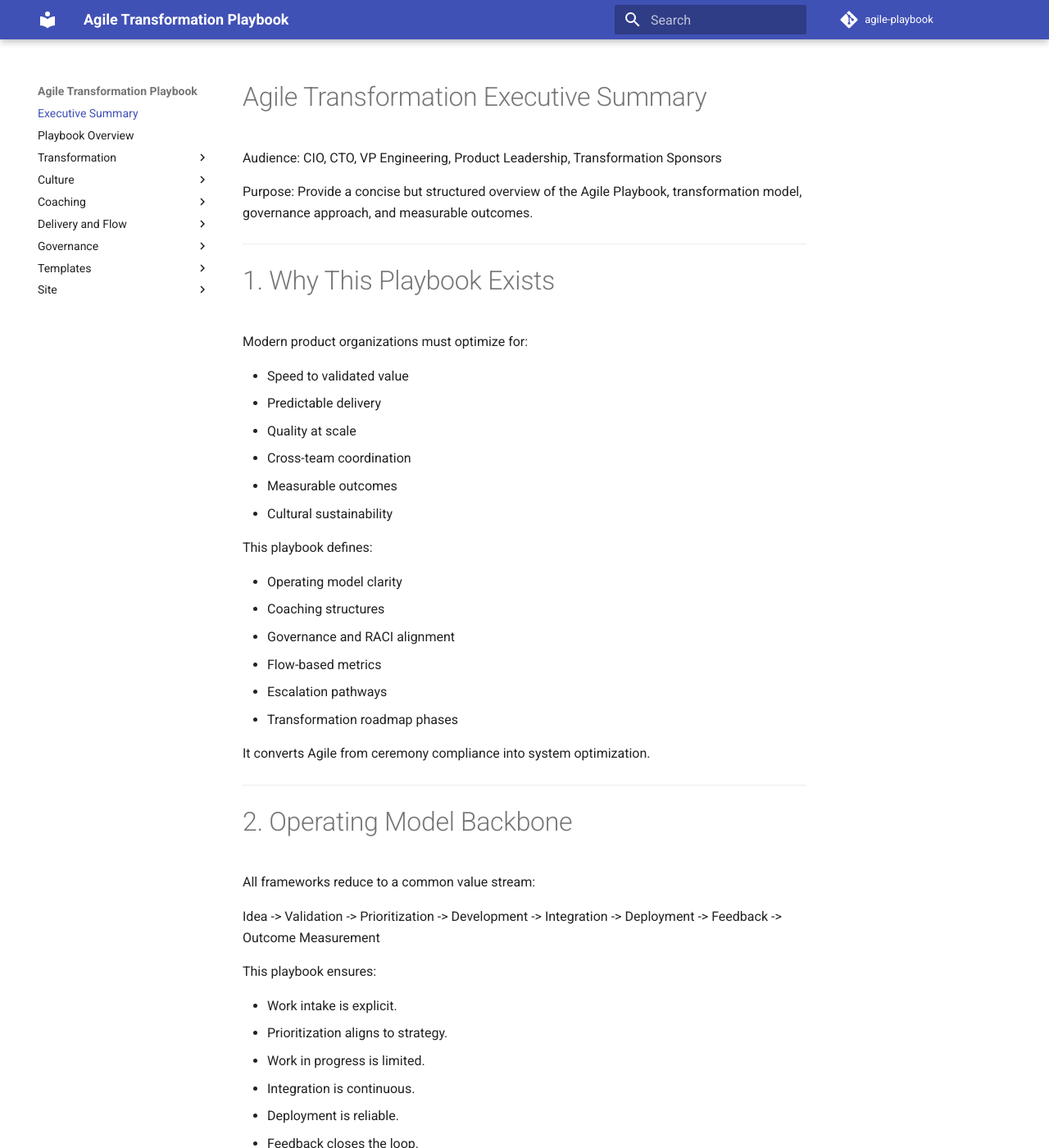
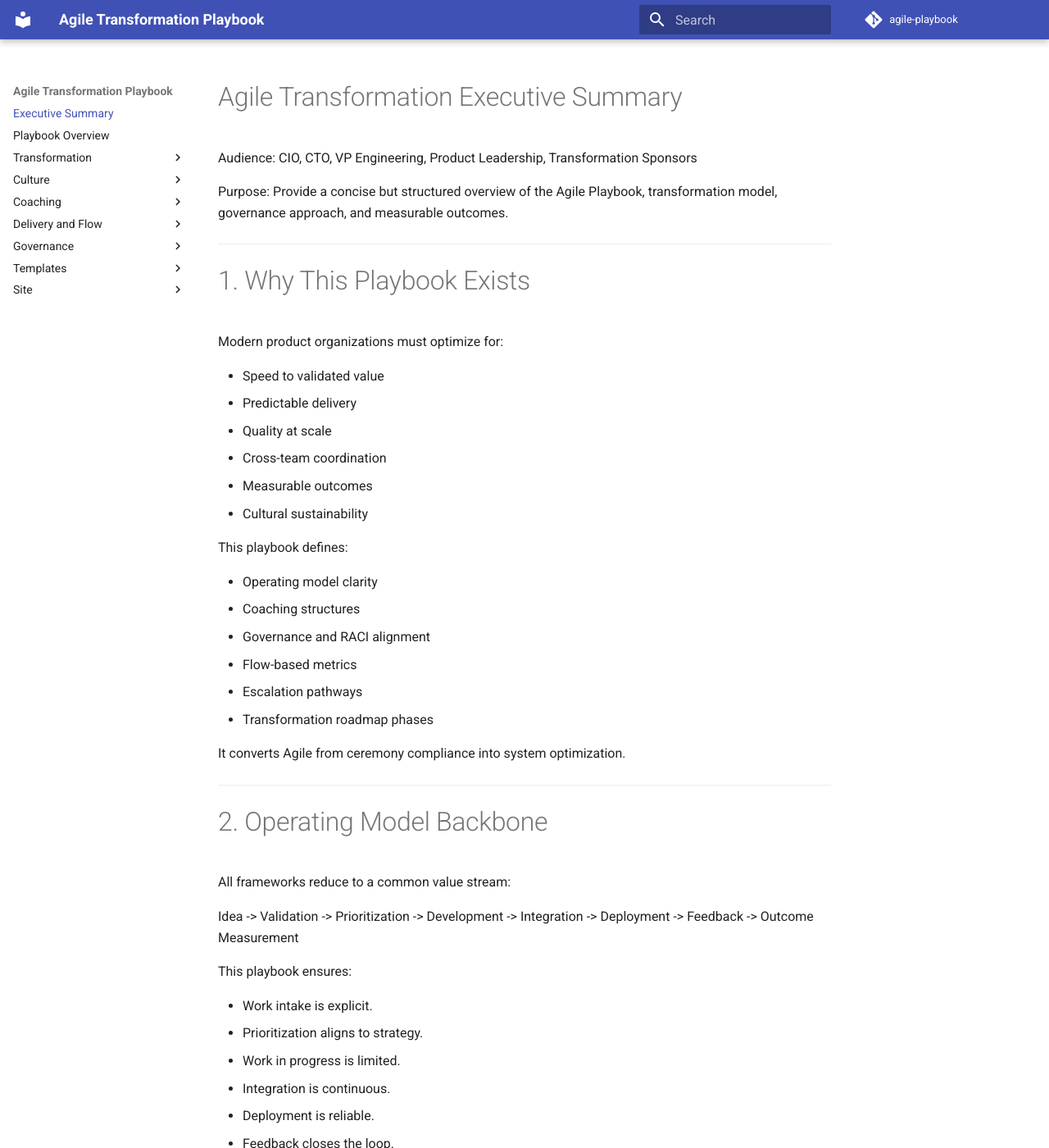
Before and after one commit to awsvkvims/agile-playbook, an MkDocs documentation site: the page built from docs/EXECUTIVE_TRANSFORMATION_SUMMARY.md, in a window 1280 px wide and 1400 px high. Shown: the whole window at 82% size. Built offline with MkDocs 1.6.1 and Material for MkDocs 9.7.7, drawn with Linux system fonts in a browser that asks for light colours; comment, search, counter and statistics services are not loaded; some of the changed text lies outside the part shown.

```diff
--- /dev/null
+++ b/docs/css/extra.css
@@ -0,0 +1,3 @@
+.md-grid {
+  max-width: 100%;
+}
--- a/mkdocs.yml
+++ b/mkdocs.yml
@@ -6,6 +6,8 @@ repo_name: agile-playbook
 
 theme:
   name: material
+  features:
+    - navigation.footer
 
 nav:
   - Executive Summary: EXECUTIVE_TRANSFORMATION_SUMMARY.md
@@ -57,3 +59,6 @@ markdown_extensions:
 extra_javascript:
   - https://unpkg.com/mermaid@10.9.1/dist/mermaid.min.js
   - js/mermaid-init.js
+
+extra_css:
+  - css/extra.css
```
Also changed, not shown: docs/EXECUTIVE_TRANSFORMATION_SUMMARY.md (+6 -0 lines), 2 other files.
